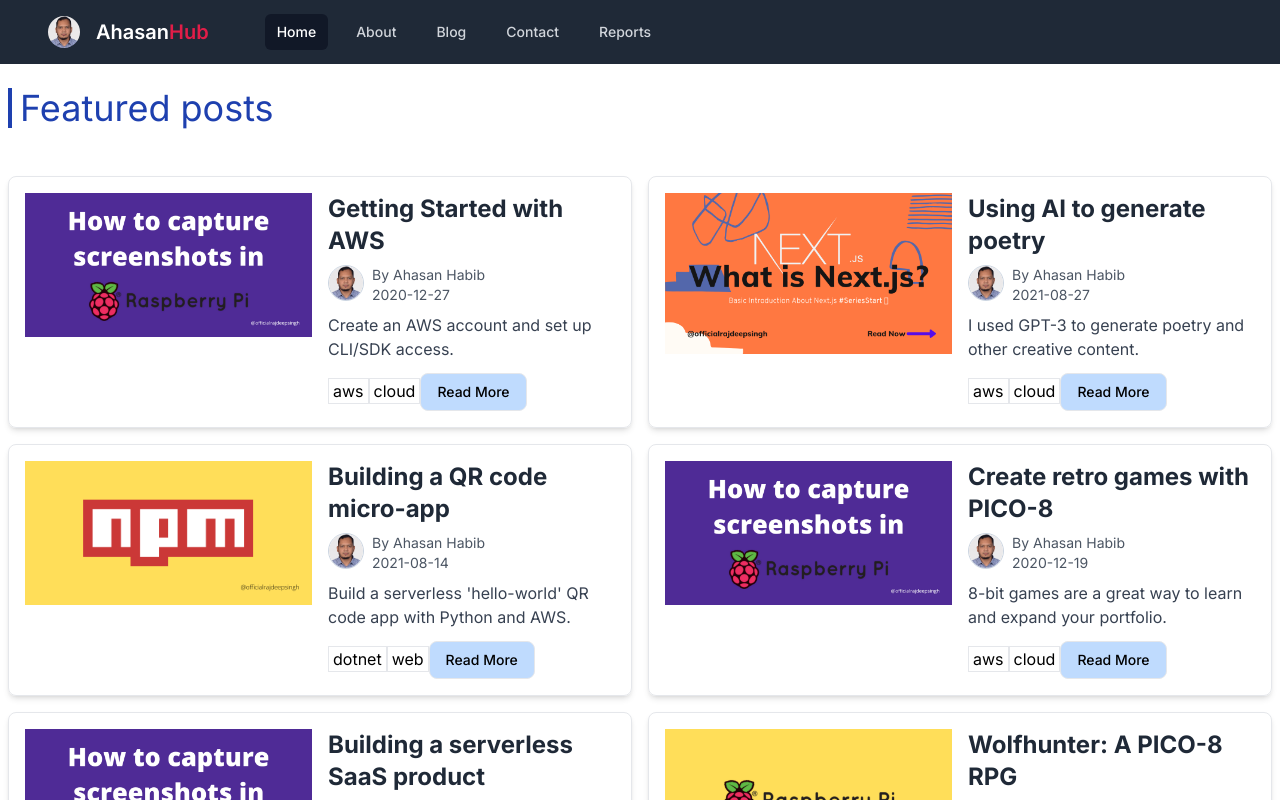
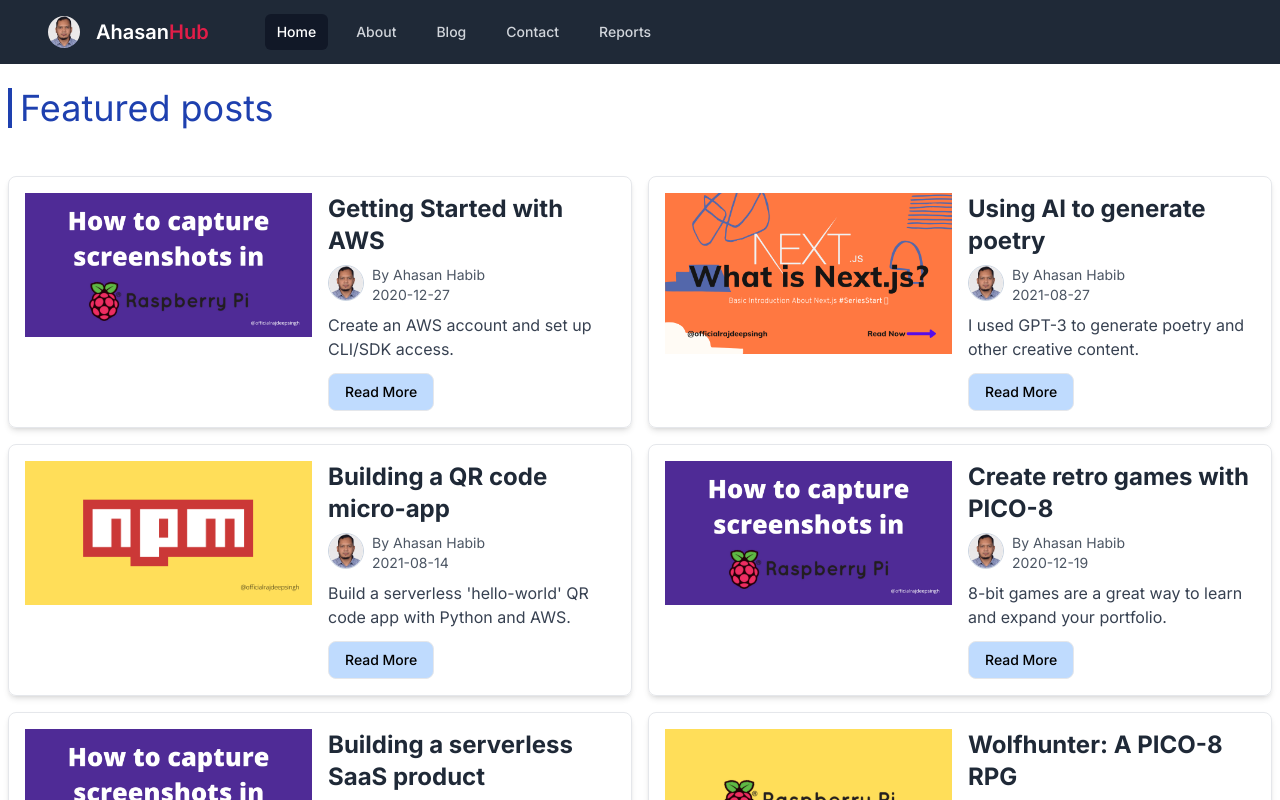
Before and after one commit to ahasanhub/ahasan-portfolio, a Next.js app: page /blog in a window 1280 px wide. Shown: the top 800 px of the page. Built offline with nearby package versions, Linux system fonts and the light colour scheme.

Commit message:
fixed some issue

```diff
--- a/src/app/blog/page.js
+++ b/src/app/blog/page.js
@@ -1,6 +1,5 @@
-import {getPostMetadata} from "@/utils/getPostMetadata";
+import getPostMetadata from "@/utils/getPostMetadata";
 import PostPreview from "@/components/PostPreview";
-
 
 export default function BlogPage() {
     const postMetadata = getPostMetadata();
--- a/src/app/category/[slug]/page.js
+++ b/src/app/category/[slug]/page.js
@@ -1,22 +1,22 @@
-import {getPostMetadata, getPostMetadataByCategory } from "@/utils/getPostMetadata";
-import PostPreview from "@/components/PostPreview";
-export const generateStaticParams = async () => {
-    const posts = getPostMetadata();
-    return posts.map((post) => ({ slug: post.slug }));
-}
+// import {getPostMetadata, getPostMetadataByCategory } from "@/utils/getPostMetadata";
+// import PostPreview from "@/components/PostPreview";
+// export const generateStaticParams = async () => {
+//     const posts = getPostMetadata();
+//     return posts.map((post) => ({ slug: post.slug }));
+// }
 
-const CategoryPage=({params})=>{
-    const slug = params.slug;
-    const postMetadata = getPostMetadataByCategory(slug);
+// const CategoryPage=({params})=>{
+//     const slug = params.slug;
+//     const postMetadata = getPostMetadataByCategory(slug);
 
-    const postPreview = postMetadata.map((post,index) =>
-        <PostPreview key={index} post={post}></PostPreview>);
-    return (
-        // <div className="mx-6 mt-6 grid grid-cols-1 md:grid-cols-2 gap-4">{postPreview}</div>
-        <section id="featured-posts" className="grid  sm:grid-cols-2 gap-4 p-2">
-            <h2 className="col-span-full text-3xl md:text-4xl mb-8 border-l-4   border-blue-800 pl-2   my-4 text-blue-800 ">Featured posts</h2>
-             {postPreview}
-         </section>
-    );
-}
-export default CategoryPage;
+//     const postPreview = postMetadata.map((post,index) =>
+//         <PostPreview key={index} post={post}></PostPreview>);
+//     return (
+//         // <div className="mx-6 mt-6 grid grid-cols-1 md:grid-cols-2 gap-4">{postPreview}</div>
+//         <section id="featured-posts" className="grid  sm:grid-cols-2 gap-4 p-2">
+//             <h2 className="col-span-full text-3xl md:text-4xl mb-8 border-l-4   border-blue-800 pl-2   my-4 text-blue-800 ">Featured posts</h2>
+//              {postPreview}
+//          </section>
+//     );
+// }
+// export default CategoryPage;
--- a/src/app/contact/page.js
+++ b/src/app/contact/page.js
@@ -1,11 +1,10 @@
 "use client"
-import Image  from "next/image";
+
 
 const ContactPage = () => {
     return (
         <>
         <div>Contact</div>
-
         </>
 
     );
--- a/src/app/tag/[slug]/page.js
+++ b/src/app/tag/[slug]/page.js
@@ -1,21 +1,21 @@
-import { getPostMetadataByTag } from "@/utils/getPostMetadata";
+// import { getPostMetadataByTag } from "@/utils/getPostMetadata";
 
-export const generateStaticParams = async () => {
-    const posts = getPostMetadata();
-    return posts.map((post) => ({ slug: post.slug }));
-}
+// export const generateStaticParams = async () => {
+//     const posts = getPostMetadata();
+//     return posts.map((post) => ({ slug: post.slug }));
+// }
 
-const CategoryPage=({params})=>{
-    const slug = params.slug;
-    const postMetadata = getPostMetadataByTag(slug);
-    const postPreview = postMetadata.map((post,index) =>
-        <PostPreview key={index} post={post}></PostPreview>);
-    return (
-        // <div className="mx-6 mt-6 grid grid-cols-1 md:grid-cols-2 gap-4">{postPreview}</div>
-        <section id="featured-posts" className="grid  sm:grid-cols-2 gap-4 p-2">
-            <h2 className="col-span-full text-3xl md:text-4xl mb-8 border-l-4   border-blue-800 pl-2   my-4 text-blue-800 ">Featured posts</h2>
-             {postPreview}
-         </section>
-    );
-}
-export default CategoryPage;
+// const CategoryPage=({params})=>{
+//     const slug = params.slug;
+//     const postMetadata = getPostMetadataByTag(slug);
+//     const postPreview = postMetadata.map((post,index) =>
+//         <PostPreview key={index} post={post}></PostPreview>);
+//     return (
+//         // <div className="mx-6 mt-6 grid grid-cols-1 md:grid-cols-2 gap-4">{postPreview}</div>
+//         <section id="featured-posts" className="grid  sm:grid-cols-2 gap-4 p-2">
+//             <h2 className="col-span-full text-3xl md:text-4xl mb-8 border-l-4   border-blue-800 pl-2   my-4 text-blue-800 ">Featured posts</h2>
+//              {postPreview}
+//          </section>
+//     );
+// }
+// export default CategoryPage;
--- a/src/components/PostPreview.js
+++ b/src/components/PostPreview.js
@@ -6,10 +6,14 @@
 import Link from "next/link";
 const PostPreview = ({post}) => {
     const router = useRouter();
-
+    const categories=post.frontmatter.categories.map(category=>
+       <Link className="text-red-600 hover:underline border-solid border-2 border-indigo-600 rounded px-1 mx-1" href={`/category/${category}`}>{category}</Link>
+    );
     return (
     <div className="grid lg:grid-cols-2 border rounded-lg gap-4 h-auto p-4 shadow-md">
         <Image src={post.frontmatter.image} width={500} height={300} quality={100} alt="placeholder img"/>
+
+
                  {/* <div className="max-w-2xl  h-auto  flex items-center relative ">
                      <Image src={post.frontmatter.image} width={200} height={200} quality={100} alt="placeholder img"/>
                      <div className="bg-green-400  w-24 pt-1  h-8 text-gray-50 font-semibold text-center absolute top-0">
@@ -17,6 +21,7 @@
                      </div>
                  </div> */}
                  <div >
+                    {/* {categories} */}
                     <Link href={`/posts/${post.slug}`}>
                     <h3 className="text-2xl font-bold text-gray-800 mb-2 ">{post.frontmatter.title}</h3>
                     </Link>
@@ -24,20 +29,13 @@
                      <div className="flex gap-2 mb-2">
 
                          <Image className="h-9 w-9 rounded-full border border-slate-300" src={profilePic} alt="Profile pic" />
+
                          <div className="text-sm text-gray-600">
                              <h4>By Ahasan Habib</h4>
                              <h4>{post.frontmatter.date}</h4>
                          </div>
                      </div>
                      <p className="text-gray-700">{post.frontmatter.subtitle}</p>
-                     {
-                        post.frontmatter.categories.map(category=>{
-                            const slug = slugify(category)
-                            return (<Link href={`/category/${slug}`}><button className="px-1 border">{slug}</button></Link> )
-                        }
-
-                    )
-                     }
                      <button onClick={()=>router.push(`/posts/${post.slug}`)} className="py-2 border px-4  rounded-lg mt-3 outline-none  text-sm font-medium bg-blue-200 hover:bg-blue-500 focus:outline-none focus-visible:ring-2">Read More</button>
                  </div>
              </div>
--- a/src/utils/getPostMetadata.js
+++ b/src/utils/getPostMetadata.js
@@ -2,7 +2,7 @@
 import matter from "gray-matter";
 import path from 'path';
 
-export const getPostMetadata = () => {
+ const getPostMetadata = () => {
     const folder = path.join(process.cwd(), 'src/posts');
     //Get files from posts directory
     const files = fs.readdirSync(folder);
@@ -29,7 +29,7 @@
     return posts;
 }
 
-
+export default getPostMetadata;
 //Get post metadata by category
 export const getPostMetadataByCategory = (category) => {
     const folder = path.join(process.cwd(), 'src/posts');
```
